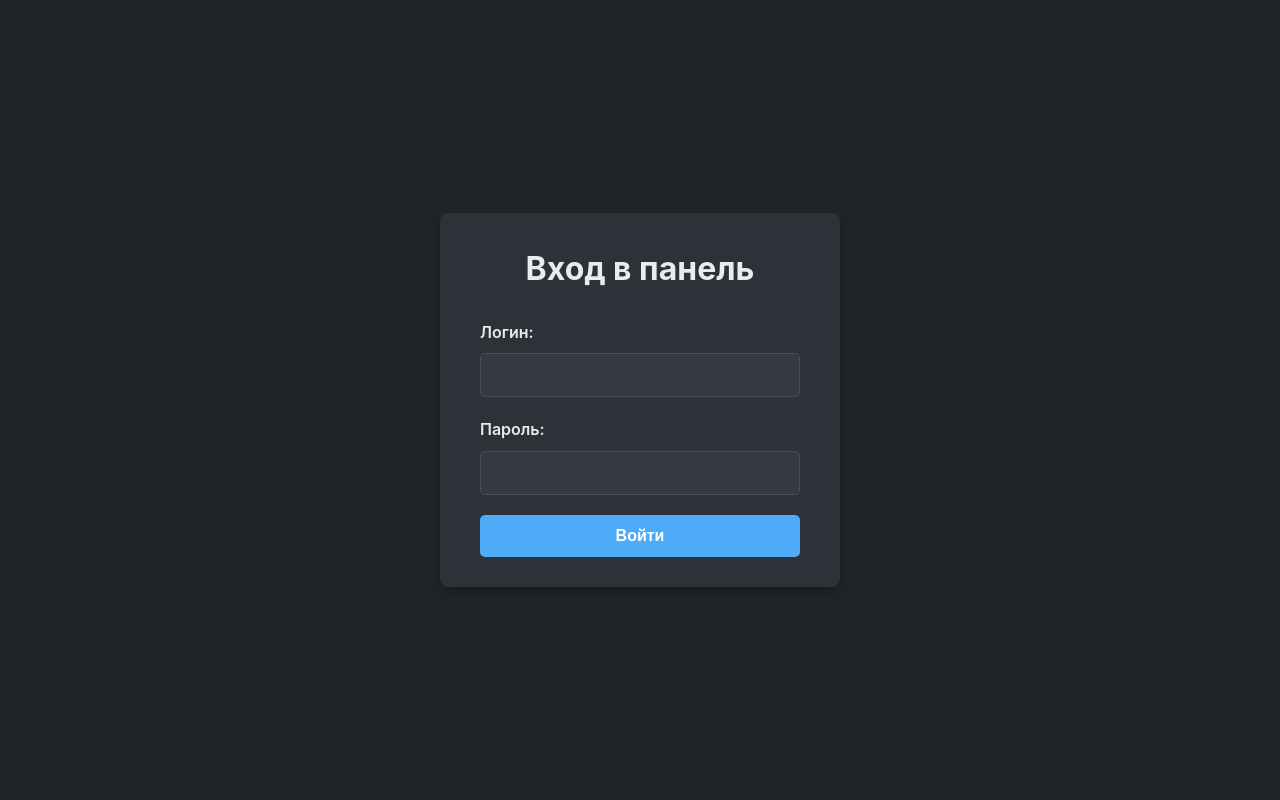
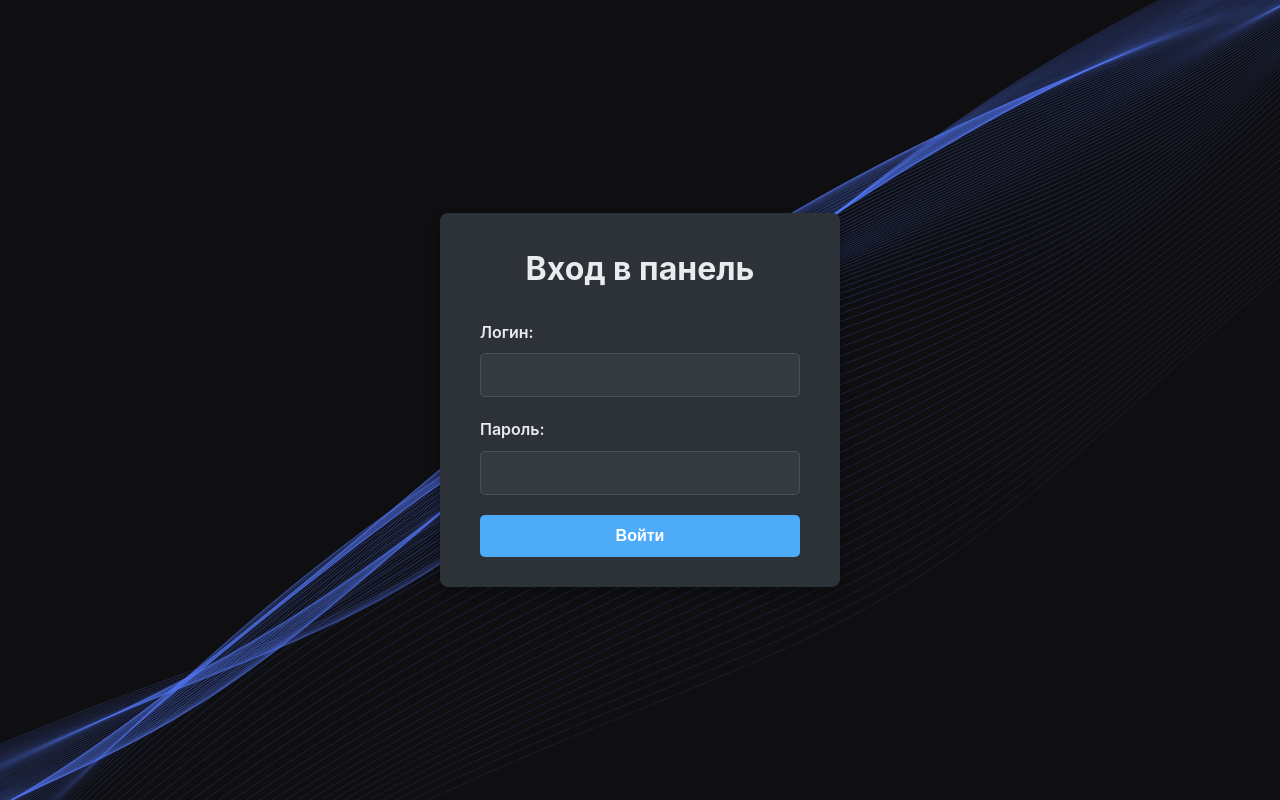
Before and after one commit to tweopi/3xui-shopbot, a Python web app: template src/shop_bot/webhook_server/templates/login.html in a window 1280 px wide. Run offline with Jinja, Linux system fonts and the light colour scheme; the template is opened without the code that fills it, so the values that code supplies are empty.

Commit message:
new design

```diff
--- a/src/shop_bot/webhook_server/static/css/style.css
+++ b/src/shop_bot/webhook_server/static/css/style.css
@@ -260,6 +260,10 @@ body.login-page {
 	justify-content: center;
 	height: 100vh;
 	padding: 0;
+	/* для фонового canvas */
+	position: relative;
+	overflow: hidden;
+	background: #0f0f12;
 }
 
 .login-container {
@@ -269,6 +273,23 @@ body.login-page {
 	background: #2d3238;
 	border-radius: 8px;
 	box-shadow: 0 4px 12px rgba(0, 0, 0, 0.3);
+	position: relative;
+	z-index: 1; /* поверх фонового canvas */
+}
+
+/* Фоновая анимация для страницы логина */
+#scene {
+	position: fixed;
+	inset: 0;
+	width: 100%;
+	height: 100%;
+	display: block;
+	z-index: 0;
+	/* защита от выделения/перетаскивания */
+	-webkit-user-select: none;
+	user-select: none;
+	-webkit-touch-callout: none;
+	-webkit-user-drag: none;
 }
 
 .login-container h1 {
--- a/src/shop_bot/webhook_server/templates/login.html
+++ b/src/shop_bot/webhook_server/templates/login.html
@@ -10,6 +10,7 @@
 		/>
 	</head>
 	<body class="login-page">
+		<canvas id="scene" draggable="false"></canvas>
 		<div class="login-container">
 			<h1>Вход в панель</h1>
 
@@ -32,5 +33,86 @@
 				</button>
 			</form>
 		</div>
+	<script>
+		(() => {
+			const canvas = document.getElementById('scene');
+			if (!canvas) return;
+			const ctx = canvas.getContext('2d');
+			let DPR = Math.max(1, Math.min(2, window.devicePixelRatio || 1));
+			let t = 0;
+
+			// Блокируем копирование/сохранение через UI только на странице логина
+			const prevent = (e) => e.preventDefault();
+			document.addEventListener('contextmenu', prevent, { passive: false });
+			canvas.addEventListener('dragstart', prevent, { passive: false });
+			canvas.addEventListener('mousedown', prevent, { passive: false });
+			document.addEventListener('copy', prevent, { passive: false });
+
+			function resize() {
+				// обновляем DPR динамически
+				DPR = Math.max(1, Math.min(2, window.devicePixelRatio || 1));
+				const { innerWidth: w, innerHeight: h } = window;
+				canvas.width = Math.max(1, Math.floor(w * DPR));
+				canvas.height = Math.max(1, Math.floor(h * DPR));
+				canvas.style.width = w + 'px';
+				canvas.style.height = h + 'px';
+				ctx.setTransform(DPR, 0, 0, DPR, 0, 0);
+			}
+
+			function draw() {
+				// используем реальные размеры буфера, чтобы исключить баги с clientWidth/Height
+				const W = Math.max(1, Math.floor(canvas.width / DPR));
+				const H = Math.max(1, Math.floor(canvas.height / DPR));
+				ctx.clearRect(0, 0, W, H);
+
+				const L = Math.hypot(W, H);
+				const nx = H / L, ny = W / L;
+
+				const lines = 120;
+				const baseBand = H * 0.45 * 1.5 * 1.2;
+				const bandPulse = 1 + 0.06 * Math.sin(t * 0.07);
+
+				for (let i = 0; i < lines; i++) {
+					const f = i / (lines - 1);
+					const bias = f - 0.5;
+					const sideFactor = 0.6 + 0.4 * f;
+					const cornerFactor = 1 - 0.5 * (1 - f);
+					const offset = bias * baseBand * bandPulse * sideFactor * cornerFactor;
+
+					const lw = Math.max(0.55, 1.2 - f * 0.5);
+					const alpha = Math.max(0.06, 0.32 * (0.95 - Math.abs(bias) * 0.75));
+					ctx.beginPath();
+					ctx.lineWidth = lw;
+					ctx.strokeStyle = `rgba(88, 125, 255, ${alpha})`;
+
+					const twistStrength = 0.12 * (1 + 0.3 * Math.sin(t * 0.2 + i * 0.15));
+
+					for (let s = -0.2, first = true; s <= 1.2; s += 0.01) {
+						const sd = s;
+						const x0 = sd * W;
+						const y0 = H - sd * H;
+
+						const disp = Math.sin(t * 0.1 + i * 0.05) * (baseBand * 0.04);
+						const twist = Math.sin(sd * Math.PI + t * 0.12 + i * 0.03) * twistStrength * baseBand;
+
+						const x = x0 + (nx * disp) + Math.cos(sd * Math.PI) * twist;
+						const y = y0 + offset + (ny * disp) + Math.sin(sd * Math.PI) * twist;
+
+						if (first) { ctx.moveTo(x, y); first = false; } else ctx.lineTo(x, y);
+					}
+					ctx.stroke();
+				}
+			}
+
+			function animate(){ t += 0.016; draw(); requestAnimationFrame(animate); }
+
+			window.addEventListener('resize', resize, { passive:true });
+			resize();
+			// тестовая одноразовая отрисовка, чтобы убедиться, что что-то видно
+			ctx.fillStyle = 'rgba(88,125,255,0.08)';
+			ctx.fillRect(0, 0, Math.max(1, Math.floor(canvas.width / DPR)), Math.max(1, Math.floor(canvas.height / DPR)));
+			animate();
+		})();
+	</script>
 	</body>
 </html>
```
